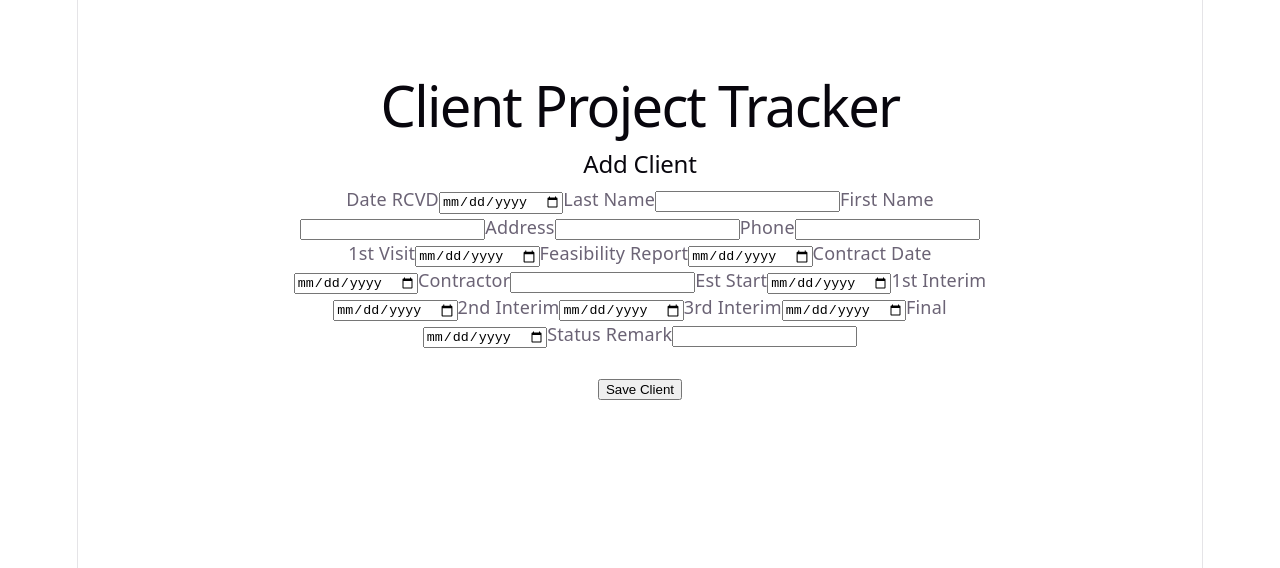
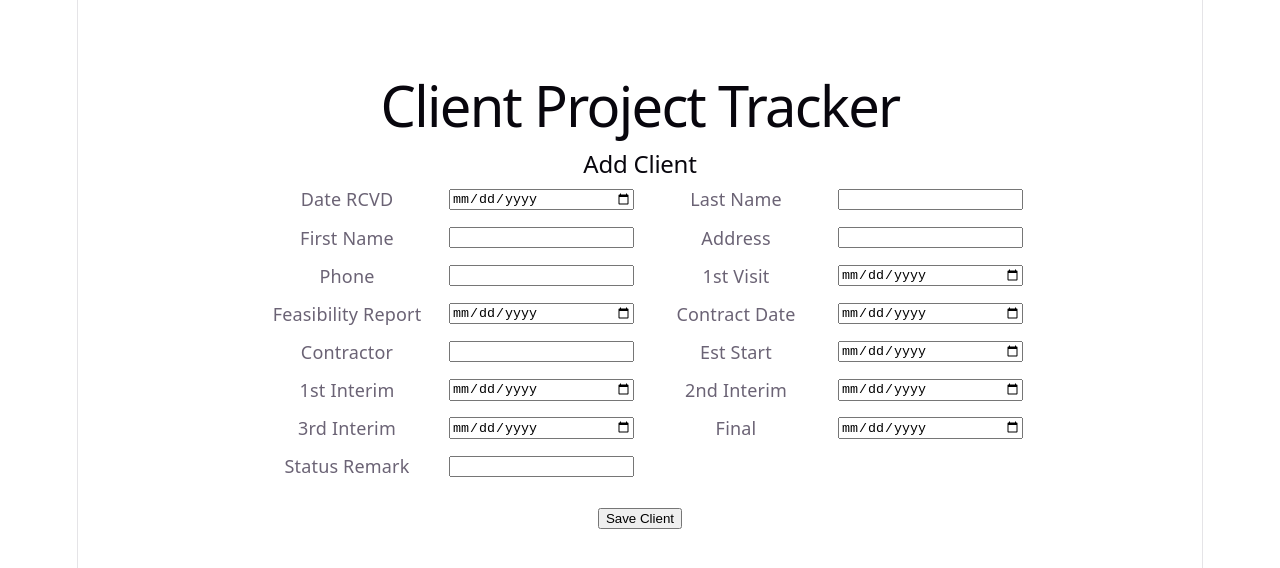
Before and after one commit to herteaswellness-stack/client-project-tracker, a React (Vite) app in the folder vite-project/: page / in a window 1280 px wide. Shown: the top 568 px of the page. Built offline with nearby package versions, Linux system fonts and the light colour scheme.

Commit message:
final native form submit

```diff
--- a/vite-project/src/App.jsx
+++ b/vite-project/src/App.jsx
@@ -30,60 +30,136 @@ export default function App() {
   }
 
   return (
-    <div style={{ maxWidth: 700, margin: "40px auto", padding: 20 }}>
+    <div style={{ maxWidth: 900, margin: "40px auto", padding: 20 }}>
       <h1>Client Project Tracker</h1>
       <h2>Add Client</h2>
 
       <form method="POST" action={API_URL} target="_blank">
+        <div style={{ display: "grid", gridTemplateColumns: "180px 1fr 180px 1fr", gap: 12, alignItems: "center" }}>
           <label>Date RCVD</label>
-        <input type="date" name="dateRcvd" value={form.dateRcvd} onChange={handleChange} />
+          <input
+            type="date"
+            name="dateRcvd"
+            value={form.dateRcvd}
+            onChange={handleChange}
+          />
 
           <label>Last Name</label>
-        <input name="lastName" value={form.lastName} onChange={handleChange} />
+          <input
+            type="text"
+            name="lastName"
+            value={form.lastName}
+            onChange={handleChange}
+          />
 
           <label>First Name</label>
-        <input name="firstName" value={form.firstName} onChange={handleChange} />
+          <input
+            type="text"
+            name="firstName"
+            value={form.firstName}
+            onChange={handleChange}
+          />
 
           <label>Address</label>
-        <input name="address" value={form.address} onChange={handleChange} />
+          <input
+            type="text"
+            name="address"
+            value={form.address}
+            onChange={handleChange}
+          />
 
           <label>Phone</label>
-        <input name="phone" value={form.phone} onChange={handleChange} />
+          <input
+            type="text"
+            name="phone"
+            value={form.phone}
+            onChange={handleChange}
+          />
 
           <label>1st Visit</label>
-        <input type="date" name="firstVisit" value={form.firstVisit} onChange={handleChange} />
+          <input
+            type="date"
+            name="firstVisit"
+            value={form.firstVisit}
+            onChange={handleChange}
+          />
 
           <label>Feasibility Report</label>
-        <input type="date" name="feasibilityReport" value={form.feasibilityReport} onChange={handleChange} />
+          <input
+            type="date"
+            name="feasibilityReport"
+            value={form.feasibilityReport}
+            onChange={handleChange}
+          />
 
           <label>Contract Date</label>
-        <input type="date" name="contractDate" value={form.contractDate} onChange={handleChange} />
+          <input
+            type="date"
+            name="contractDate"
+            value={form.contractDate}
+            onChange={handleChange}
+          />
 
           <label>Contractor</label>
-        <input name="contractor" value={form.contractor} onChange={handleChange} />
+          <input
+            type="text"
+            name="contractor"
+            value={form.contractor}
+            onChange={handleChange}
+          />
 
           <label>Est Start</label>
-        <input type="date" name="estStart" value={form.estStart} onChange={handleChange} />
+          <input
+            type="date"
+            name="estStart"
+            value={form.estStart}
+            onChange={handleChange}
+          />
 
           <label>1st Interim</label>
-        <input type="date" name="firstInterim" value={form.firstInterim} onChange={handleChange} />
+          <input
+            type="date"
+            name="firstInterim"
+            value={form.firstInterim}
+            onChange={handleChange}
+          />
 
           <label>2nd Interim</label>
-        <input type="date" name="secondInterim" value={form.secondInterim} onChange={handleChange} />
+          <input
+            type="date"
+            name="secondInterim"
+            value={form.secondInterim}
+            onChange={handleChange}
+          />
 
           <label>3rd Interim</label>
-        <input type="date" name="thirdInterim" value={form.thirdInterim} onChange={handleChange} />
+          <input
+            type="date"
+            name="thirdInterim"
+            value={form.thirdInterim}
+            onChange={handleChange}
+          />
 
           <label>Final</label>
-        <input type="date" name="finalDate" value={form.finalDate} onChange={handleChange} />
+          <input
+            type="date"
+            name="finalDate"
+            value={form.finalDate}
+            onChange={handleChange}
+          />
 
           <label>Status Remark</label>
-        <input name="statusRemark" value={form.statusRemark} onChange={handleChange} />
+          <input
+            type="text"
+            name="statusRemark"
+            value={form.statusRemark}
+            onChange={handleChange}
+          />
+        </div>
 
-        <br />
-        <br />
-
+        <div style={{ marginTop: 24 }}>
           <button type="submit">Save Client</button>
+        </div>
       </form>
     </div>
   );
```
Lines whose indentation alone changed are shown as unchanged.
